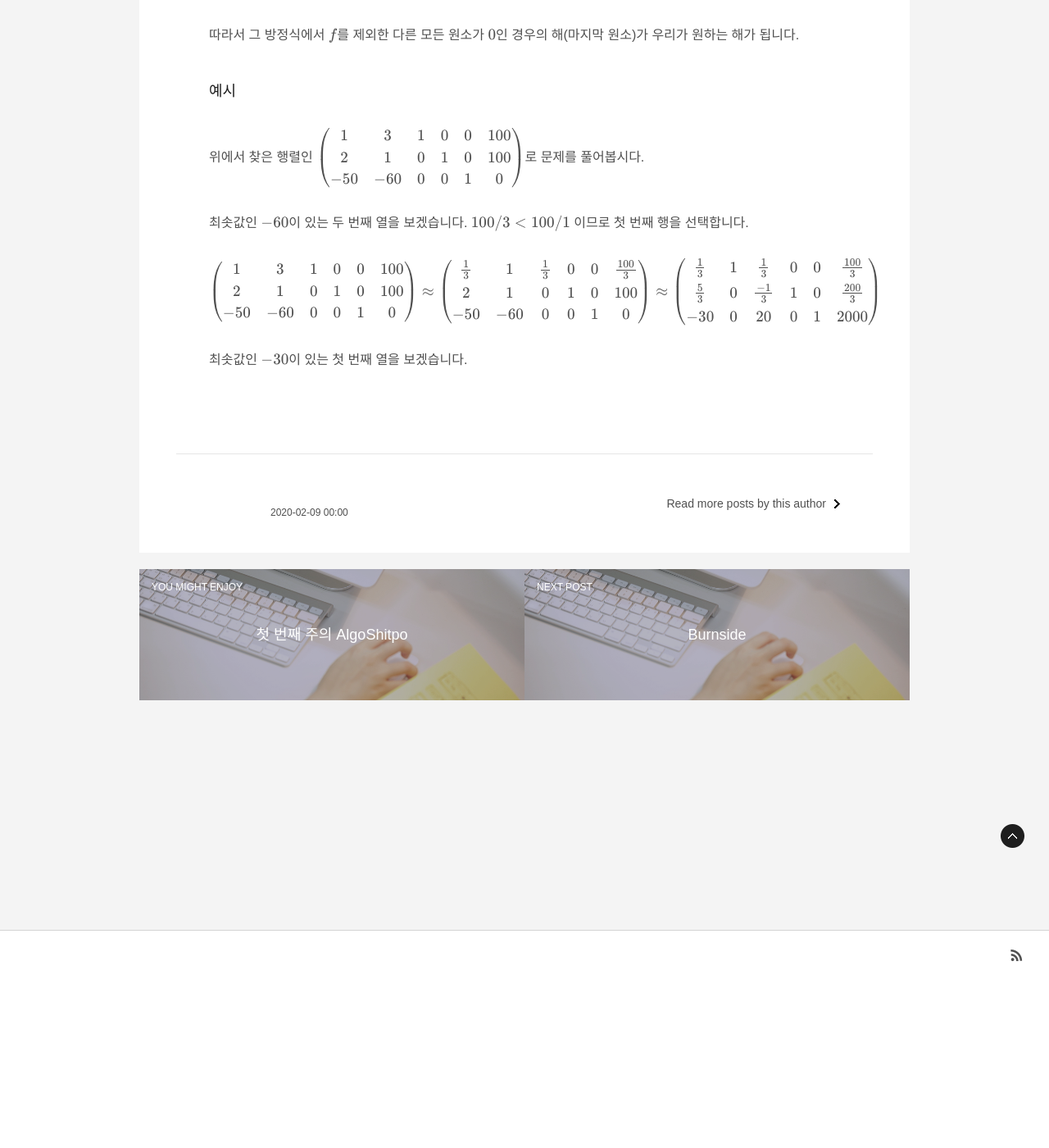
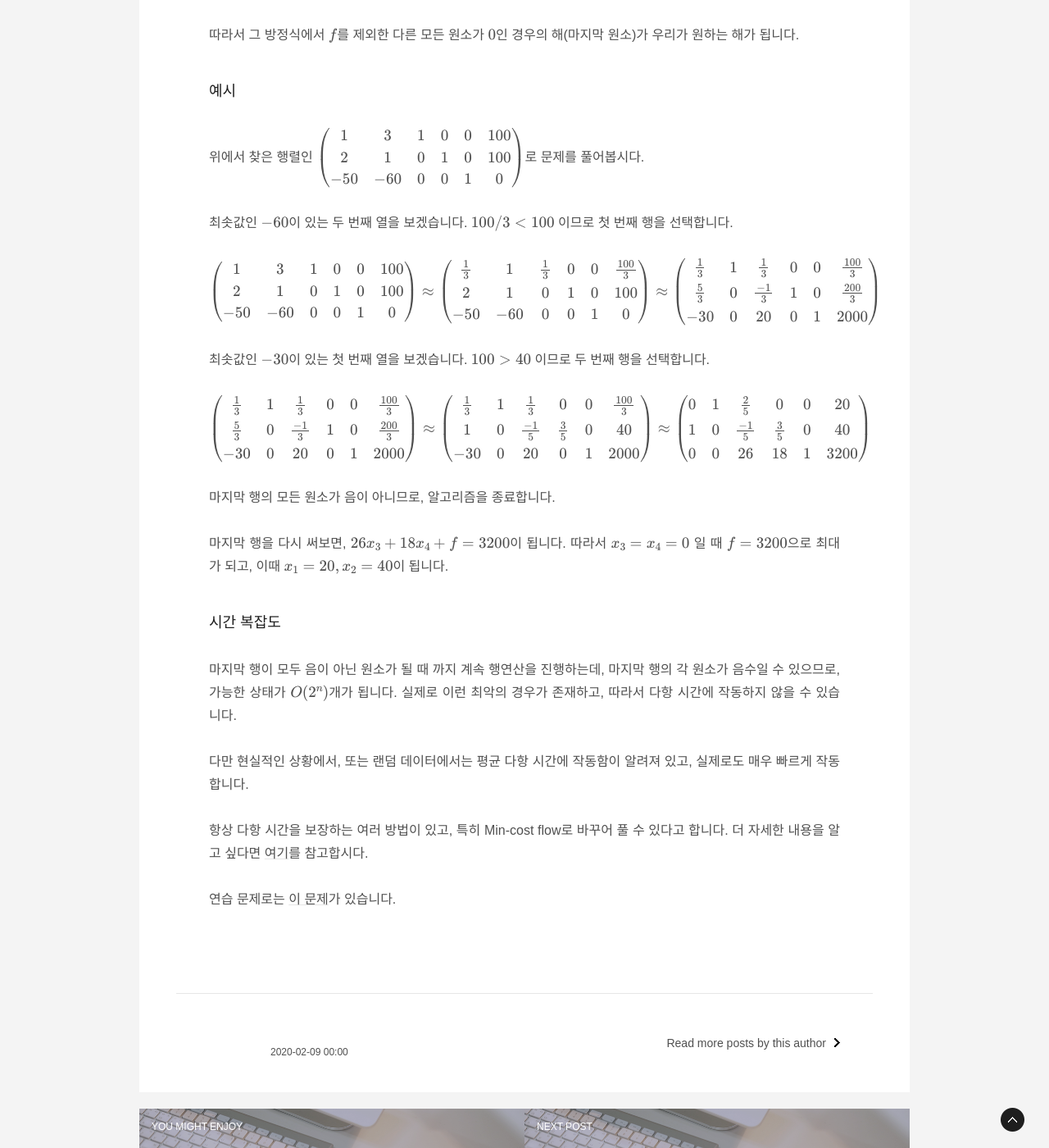
Before and after one commit to algoshitpo/algoshitpo.github.io, a Jekyll site: the page built from _posts/2020-02-09-Simplex.md, in a window 1280 px wide and 1400 px high, scrolled down 2468 px. Shown: the whole window at 82% size. Built offline with Jekyll 4.4.1, drawn with Linux system fonts in a browser that asks for light colours; some web fonts are replaced; formulas are drawn with MathJax 3; before the commit the page ends 3622 px from its top, so only the background shows below that.

Commit message:
Update 2020-02-09-Simplex.md

```diff
--- a/_posts/2020-02-09-Simplex.md
+++ b/_posts/2020-02-09-Simplex.md
@@ -72,12 +72,33 @@ $$\begin{pmatrix} 1&3&1&0&0&100 \\\ 2&1&0&1&0&100 \\\ -50&-60&0&0&1&0 \end{pmatr
 
 위에서 찾은 행렬인 $\begin{pmatrix} 1&3&1&0&0&100 \\\ 2&1&0&1&0&100 \\\ -50&-60&0&0&1&0 \end{pmatrix}$로 문제를 풀어봅시다.
 
-최솟값인 $-60$이 있는 두 번째 열을 보겠습니다. $100/3 < 100/1$ 이므로 첫 번째 행을 선택합니다.
+최솟값인 $-60$이 있는 두 번째 열을 보겠습니다. $100/3 < 100$ 이므로 첫 번째 행을 선택합니다.
 
 $
 \begin{pmatrix} 1&3&1&0&0&100 \\\ 2&1&0&1&0&100 \\\ -50&-60&0&0&1&0 \end{pmatrix} \approx
 \begin{pmatrix} 1\over3&1&1\over3&0&0&100\over3 \\\ 2&1&0&1&0&100 \\\ -50&-60&0&0&1&0 \end{pmatrix} \approx
-\begin{pmatrix} 1\over3&1&1\over3&0&0&100\over3 \\\ 5\over3&0&-1\over3&1&0&200\over3 \\\ -30&0&20&0&1&2000 \end{pmatrix}
+\begin{pmatrix} 1\over3&1&1\over3&0&0&100\over3 \\\ 5\over3&0&- 1\over3&1&0&200\over3 \\\ -30&0&20&0&1&2000 \end{pmatrix}
 $
 
-최솟값인 $-30$이 있는 첫 번째 열을 보겠습니다.
+최솟값인 $-30$이 있는 첫 번째 열을 보겠습니다. $100 > 40$ 이므로 두 번째 행을 선택합니다.
+
+$
+\begin{pmatrix} 1\over3&1&1\over3&0&0&100\over3 \\\ 5\over3&0&- 1\over3&1&0&200\over3 \\\ -30&0&20&0&1&2000 \end{pmatrix} \approx
+\begin{pmatrix} 1\over3&1&1\over3&0&0&100\over3 \\\ 1&0&- 1\over5&3\over5&0&40 \\\ -30&0&20&0&1&2000 \end{pmatrix} \approx
+\begin{pmatrix} 0&1&2\over5&0&0&20 \\\ 1&0&- 1\over5&3\over5&0&40 \\\ 0&0&26&18&1&3200 \end{pmatrix}
+$
+
+마지막 행의 모든 원소가 음이 아니므로, 알고리즘을 종료합니다.
+
+마지막 행을 다시 써보면, $26x_3 + 18x_4 + f = 3200$이 됩니다.
+따라서 $x_3 = x_4 = 0$ 일 때 $f = 3200$으로 최대가 되고, 이때 $x_1 = 20, x_2 = 40$이 됩니다.
+
+### 시간 복잡도
+
+마지막 행이 모두 음이 아닌 원소가 될 때 까지 계속 행연산을 진행하는데, 마지막 행의 각 원소가 음수일 수 있으므로, 가능한 상태가 $O(2^n)$개가 됩니다. 실제로 이런 최악의 경우가 존재하고, 따라서 다항 시간에 작동하지 않을 수 있습니다.
+
+다만 현실적인 상황에서, 또는 랜덤 데이터에서는 평균 다항 시간에 작동함이 알려져 있고, 실제로도 매우 빠르게 작동합니다.
+
+항상 다항 시간을 보장하는 여러 방법이 있고, 특히 Min-cost flow로 바꾸어 풀 수 있다고 합니다. 더 자세한 내용을 알고 싶다면 [여기](https://koosaga.com/226)를 참고합시다.
+
+연습 문제로는 [이 문제](https://www.acmicpc.net/problem/1281)가 있습니다.
```
